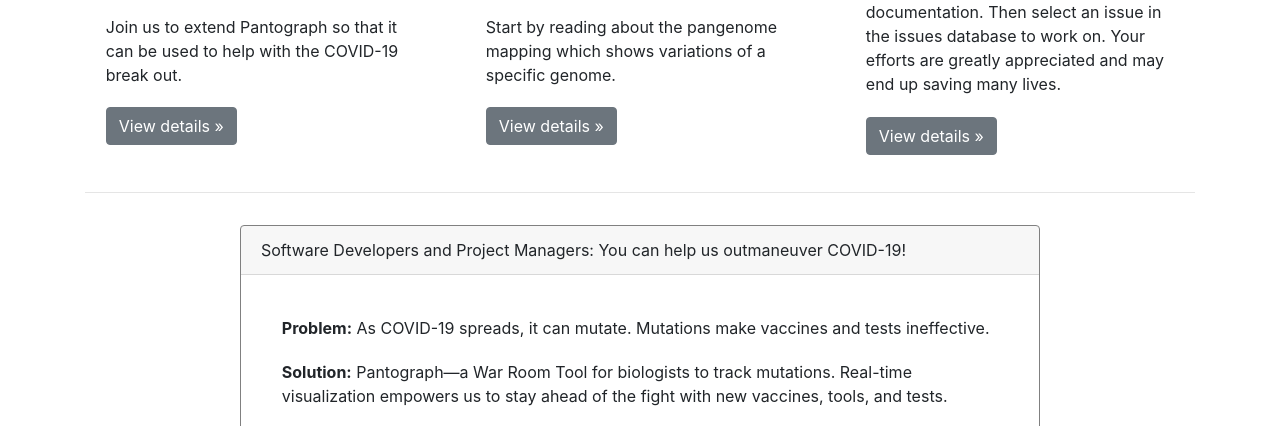
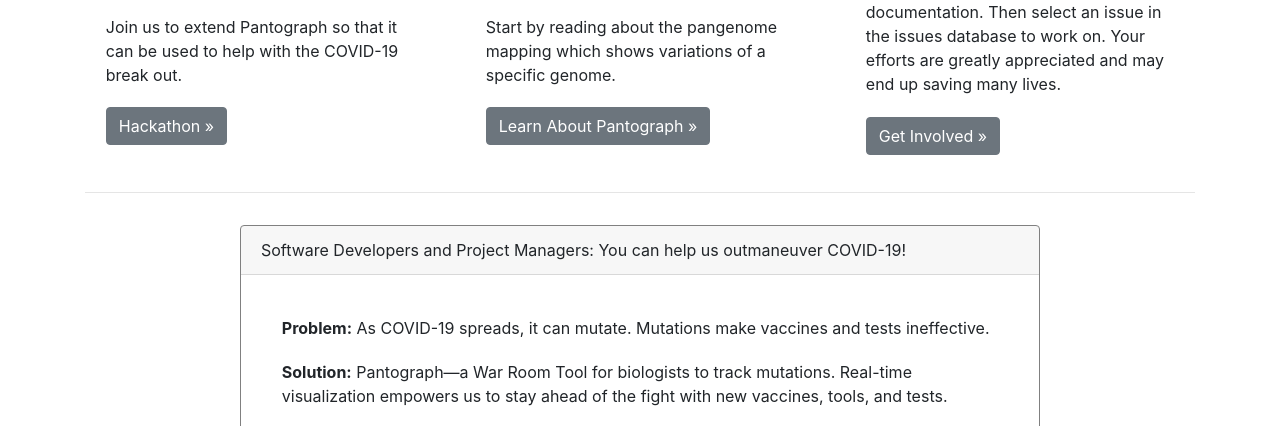
Before and after one commit to graph-genome/graph-genome.github.io, a plain HTML site: page index.html in a window 1280 px wide. Shown: the part 363-789 px from the top of the page. Drawn offline with nearby package versions, Linux system fonts and the light colour scheme.

Commit message:
Update index.html

```diff
--- a/index.html
+++ b/index.html
@@ -27,7 +27,7 @@
                         Join us to extend Pantograph so that it can be used to help with the
                         COVID-19 break out.
                     </p>
-                    <p><a class="btn btn-secondary" href="hackathon.html" role="button">View details &raquo;</a></p>
+                    <p><a class="btn btn-secondary" href="hackathon.html" role="button">Hackathon &raquo;</a></p>
                 </div>
                 <div class="col-md-4">
                     <h2>Learn About Pantograph</h2>
@@ -36,7 +36,7 @@
                         of a specific genome.
                     </p>
 
-                    <p><a class="btn btn-secondary" href="pantograph.html" role="button">View details &raquo;</a></p>
+                    <p><a class="btn btn-secondary" href="pantograph.html" role="button">Learn About Pantograph &raquo;</a></p>
                 </div>
                 <div class="col-md-4">
                     <h2>Get Involved</h2>
@@ -45,7 +45,7 @@
                         issue in the issues database to work on. Your efforts are greatly
                         appreciated and may end up saving many lives.
                     </p>
-                    <p><a class="btn btn-secondary" href="getinvolved.html" role="button">View details &raquo;</a></p>
+                    <p><a class="btn btn-secondary" href="getinvolved.html" role="button">Get Involved &raquo;</a></p>
                 </div>
             </div>
 
```
